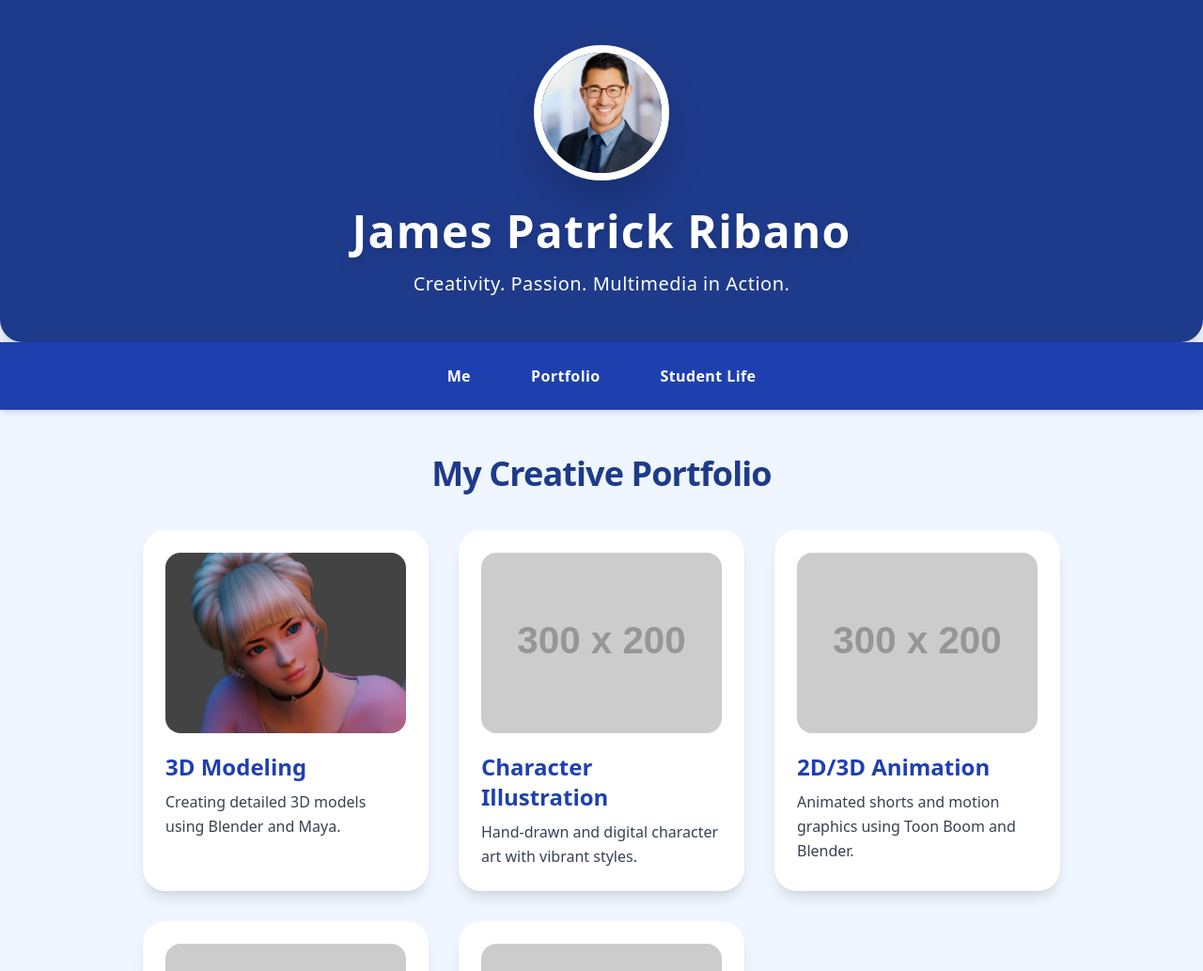
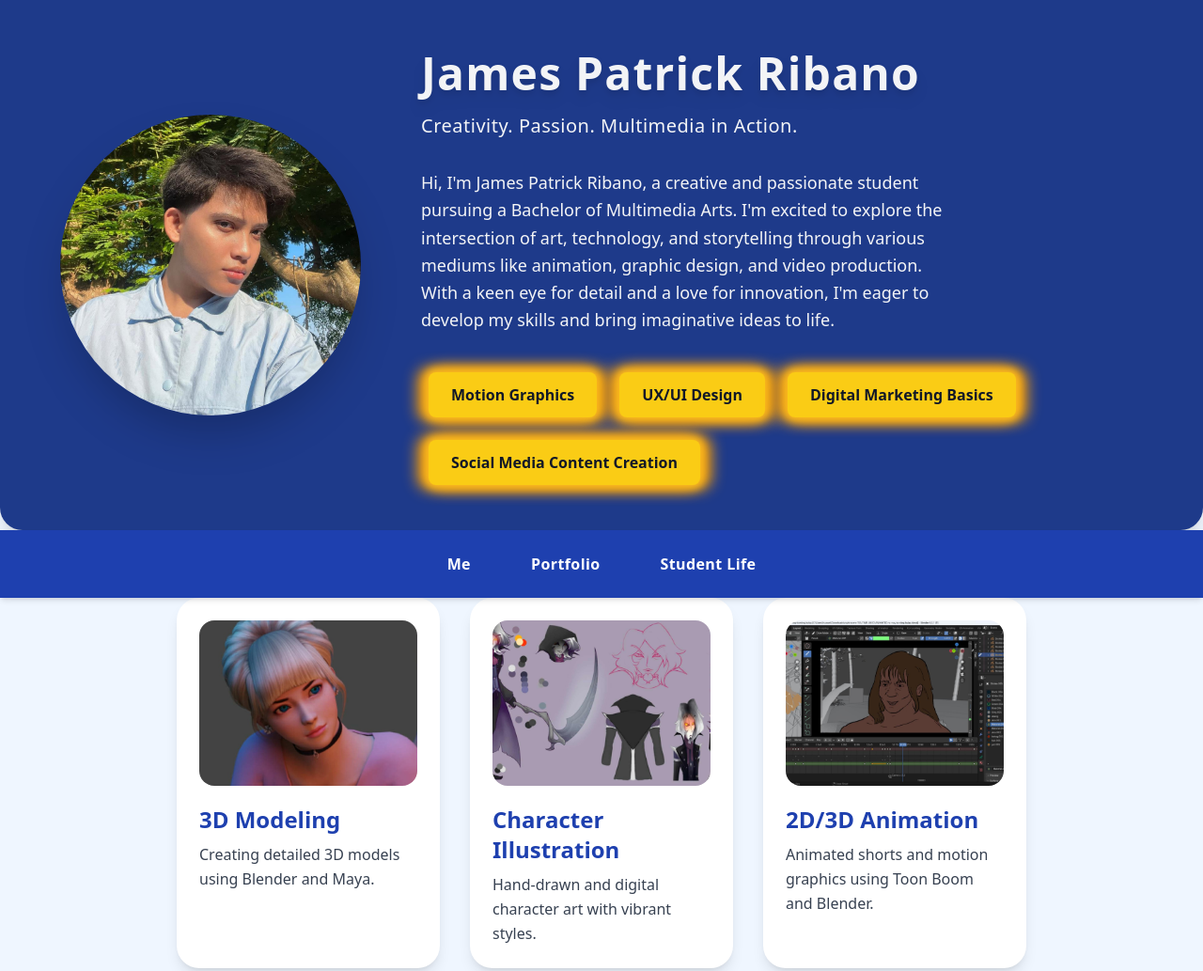
Before and after one commit to RHOYDZ/JC-web, a plain HTML site: page index.html in a window 1280 px wide. Shown: the top 1033 px of the page at 94% size. Drawn offline with nearby package versions, Linux system fonts and the light colour scheme; placeholder pictures from the web are drawn by us.

Commit message:
Add files via upload

```diff
--- a/index.html
+++ b/index.html
@@ -3,7 +3,7 @@
 <head>
   <meta charset="UTF-8" />
   <meta name="viewport" content="width=device-width, initial-scale=1" />
-  <title>BMMA Student Portfolio</title>
+  <title>James Patrick Ribano Portfolio</title>
   <script src="https://cdn.tailwindcss.com"></script>
   <style>
     /* Optional: Smooth transition for hover on links */
@@ -18,16 +18,71 @@
 </head>
 <body class="bg-blue-50 text-gray-900 font-sans">
 
-  <!-- Header with Profile Picture -->
-  <header id="patrick" class="bg-blue-900 text-white py-12 px-6 text-center shadow-xl rounded-b-3xl">
-    <div class="max-w-3xl mx-auto">
-      <img src="../patrick.jpg" alt="Profile Picture"
-           class="w-36 h-36 mx-auto rounded-full border-8 border-white shadow-2xl object-cover mb-6 transition-transform duration-300 hover:scale-105">
+    <style>
+        @keyframes flame-flicker {
+          0%, 100% {
+            box-shadow:
+              0 0 5px 2px #facc15,
+              -5px 0 10px 3px #fbbf24,
+              5px 0 10px 3px #fbbf24;
+          }
+          50% {
+            box-shadow:
+              0 0 8px 3px #fbbf24,
+              -7px 0 15px 5px #f59e0b,
+              7px 0 15px 5px #f59e0b;
+          }
+        }
+        .flame-highlight {
+          animation: flame-flicker 2s infinite alternate;
+        }
+      </style>
 
-      <h1 class="text-5xl font-extrabold leading-tight tracking-wide drop-shadow-lg">James Patrick Ribano</h1>
-      <p class="text-xl mt-3 font-light tracking-wide">Creativity. Passion. Multimedia in Action.</p>
+      <header id="patrick" class="bg-blue-900 text-gray-100 py-12 px-6 shadow-xl rounded-b-3xl">
+        <div class="max-w-6xl mx-auto flex flex-col md:flex-row items-center gap-16">
+
+          <!-- Profile Picture -->
+          <img src="../pic.jpg" alt="Profile Picture"
+            class="w-80 h-80 rounded-full shadow-2xl object-cover transform hover:-translate-y-2 transition-transform duration-500" />
+
+          <!-- Text Content -->
+          <div class="text-center md:text-left">
+            <h1 class="text-5xl font-extrabold leading-tight tracking-wide drop-shadow-lg">
+              James Patrick Ribano
+            </h1>
+            <p class="text-xl mt-3 font-light tracking-wide">
+              Creativity. Passion. Multimedia in Action.
+            </p>
+            <p class="mt-8 text-lg leading-relaxed max-w-xl font-light mx-auto md:mx-0">
+              Hi, I'm James Patrick Ribano, a creative and passionate student pursuing a Bachelor of Multimedia Arts.
+              I'm excited to explore the intersection of art, technology, and storytelling through various mediums
+              like animation, graphic design, and video production. With a keen eye for detail and a love for innovation,
+              I'm eager to develop my skills and bring imaginative ideas to life.
+            </p>
+
+            <!-- Centered Horizontal Skills List -->
+            <ul class="mt-10 flex justify-center md:justify-start flex-wrap gap-6 px-2">
+              <li class="flame-highlight bg-yellow-400 text-gray-900 px-6 py-3 rounded-lg font-semibold shadow-md whitespace-nowrap">
+                Motion Graphics
+              </li>
+              <li class="flame-highlight bg-yellow-400 text-gray-900 px-6 py-3 rounded-lg font-semibold shadow-md whitespace-nowrap">
+                UX/UI Design
+              </li>
+              <li class="flame-highlight bg-yellow-400 text-gray-900 px-6 py-3 rounded-lg font-semibold shadow-md whitespace-nowrap">
+                Digital Marketing Basics
+              </li>
+              <li class="flame-highlight bg-yellow-400 text-gray-900 px-6 py-3 rounded-lg font-semibold shadow-md whitespace-nowrap">
+                Social Media Content Creation
+              </li>
+            </ul>
+
+          </div>
         </div>
       </header>
+
+
+
+
 
   <!-- Navigation -->
   <nav class="bg-blue-800 text-white py-4 shadow-md sticky top-0 z-10">
@@ -48,63 +103,51 @@
 
 
 <!-- Portfolio Section -->
-<section id="portfolio" class="max-w-5xl mx-auto py-12 px-6">
-    <h2 class="text-4xl font-extrabold text-blue-900 mb-10 text-center tracking-tight">My Creative Portfolio</h2>
+<div id="portfolio" class="flex flex-col items-center gap-10">
 
-    <div class="grid grid-cols-1 sm:grid-cols-2 lg:grid-cols-3 gap-8">
-
+    <!-- Top Row - 3 Cards -->
+    <div class="flex flex-wrap justify-center gap-8">
       <!-- 3D Modeling -->
-      <div
-        class="bg-white rounded-3xl p-6 shadow-lg hover:shadow-2xl transition-shadow duration-300 hover:scale-[1.03] cursor-pointer"
-        data-gallery="3d-modeling"
-      >
-        <img src="../3d modeling/1.jpg" alt="3D Modeling" class="rounded-2xl mb-5 object-cover w-full h-48">
+      <div class="w-[280px] bg-white rounded-3xl p-6 shadow-lg hover:shadow-2xl transition hover:scale-[1.03] cursor-pointer" data-gallery="3d-modeling">
+        <img src="../3d modeling/1.jpg" alt="3D Modeling" class="rounded-2xl mb-5 object-cover w-full h-44">
         <h3 class="text-2xl font-bold text-blue-800 mb-2">3D Modeling</h3>
         <p class="text-gray-700 leading-relaxed">Creating detailed 3D models using Blender and Maya.</p>
       </div>
 
       <!-- Character Illustration -->
-      <div
-        class="bg-white rounded-3xl p-6 shadow-lg hover:shadow-2xl transition-shadow duration-300 hover:scale-[1.03] cursor-pointer"
-        data-gallery="character-illustration"
-      >
-        <img src="https://via.placeholder.com/300x200?text=Character+Illustration" alt="Character Illustration" class="rounded-2xl mb-5 object-cover w-full h-48">
+      <div class="w-[280px] bg-white rounded-3xl p-6 shadow-lg hover:shadow-2xl transition hover:scale-[1.03] cursor-pointer" data-gallery="character-illustration">
+        <img src="../charac/1.jpg" alt="Character Illustration" class="rounded-2xl mb-5 object-cover w-full h-44">
         <h3 class="text-2xl font-bold text-blue-800 mb-2">Character Illustration</h3>
         <p class="text-gray-700 leading-relaxed">Hand-drawn and digital character art with vibrant styles.</p>
       </div>
 
       <!-- 2D/3D Animation -->
-      <div
-        class="bg-white rounded-3xl p-6 shadow-lg hover:shadow-2xl transition-shadow duration-300 hover:scale-[1.03] cursor-pointer"
-        data-gallery="2d-3d-animation"
-      >
-        <img src="https://via.placeholder.com/300x200?text=2D+3D+Animation" alt="2D/3D Animation" class="rounded-2xl mb-5 object-cover w-full h-48">
+      <div class="w-[280px] bg-white rounded-3xl p-6 shadow-lg hover:shadow-2xl transition hover:scale-[1.03] cursor-pointer" data-gallery="2d-3d-animation">
+        <img src="../2-3d/1.jpg" alt="2D/3D Animation" class="rounded-2xl mb-5 object-cover w-full h-44">
         <h3 class="text-2xl font-bold text-blue-800 mb-2">2D/3D Animation</h3>
         <p class="text-gray-700 leading-relaxed">Animated shorts and motion graphics using Toon Boom and Blender.</p>
       </div>
+    </div>
 
+    <!-- Bottom Row - 2 Cards Centered -->
+    <div class="flex justify-center gap-8">
       <!-- Color Grading -->
-      <div
-        class="bg-white rounded-3xl p-6 shadow-lg hover:shadow-2xl transition-shadow duration-300 hover:scale-[1.03] cursor-pointer"
-        data-gallery="color-grading"
-      >
-        <img src="https://via.placeholder.com/300x200?text=Color+Grading" alt="Color Grading" class="rounded-2xl mb-5 object-cover w-full h-48">
+      <div class="w-[280px] bg-white rounded-3xl p-6 shadow-lg hover:shadow-2xl transition hover:scale-[1.03] cursor-pointer" data-gallery="color-grading">
+        <img src="color/1.jpg" alt="Color Grading" class="rounded-2xl mb-5 object-cover w-full h-44">
         <h3 class="text-2xl font-bold text-blue-800 mb-2">Color Grading</h3>
         <p class="text-gray-700 leading-relaxed">Enhancing video mood and tone with professional color grading.</p>
       </div>
 
       <!-- Story Book -->
-      <div
-        class="bg-white rounded-3xl p-6 shadow-lg hover:shadow-2xl transition-shadow duration-300 hover:scale-[1.03] cursor-pointer"
-        data-gallery="story-book"
-      >
-        <img src="https://via.placeholder.com/300x200?text=Story+Book" alt="Story Book" class="rounded-2xl mb-5 object-cover w-full h-48">
+      <div class="w-[280px] bg-white rounded-3xl p-6 shadow-lg hover:shadow-2xl transition hover:scale-[1.03] cursor-pointer" data-gallery="story-book">
+        <img src="book/1.jpg" alt="Story Book" class="rounded-2xl mb-5 object-cover w-full h-44">
         <h3 class="text-2xl font-bold text-blue-800 mb-2">Story Book</h3>
         <p class="text-gray-700 leading-relaxed">Illustrated storybooks combining art and narrative design.</p>
       </div>
+    </div>
 
   </div>
-  </section>
+
 
 <!-- Modal Overlay -->
 <div id="modal" class="fixed inset-0 bg-black bg-opacity-70 flex justify-center items-center p-4 hidden z-50">
@@ -126,24 +169,31 @@
         "../3d modeling/3.jpg"
       ],
       "character-illustration": [
-        "https://via.placeholder.com/400x300?text=Character+1",
-        "https://via.placeholder.com/400x300?text=Character+2",
-        "https://via.placeholder.com/400x300?text=Character+3"
+      "../charac/1.jpg",
+      "../charac/2.jpg",
     ],
     "2d-3d-animation": [
-        "https://via.placeholder.com/400x300?text=Animation+1",
-        "https://via.placeholder.com/400x300?text=Animation+2",
-        "https://via.placeholder.com/400x300?text=Animation+3"
+      "../2-3d/1.jpg",
+      "../2-3d/2.jpg",
+      "../2-3d/3.jpg",
     ],
     "color-grading": [
-        "https://via.placeholder.com/400x300?text=Color+Grading+1",
-        "https://via.placeholder.com/400x300?text=Color+Grading+2",
-        "https://via.placeholder.com/400x300?text=Color+Grading+3"
+      "color/1.jpg",
+        "color/2.jpg",
+        "color/3.jpg"
     ],
     "story-book": [
-        "https://via.placeholder.com/400x300?text=Story+Book+1",
-        "https://via.placeholder.com/400x300?text=Story+Book+2",
-        "https://via.placeholder.com/400x300?text=Story+Book+3"
+      "book/1.jpg",
+      "book/2.jpg",
+        "book/3.jpg",
+        "book/4.jpg"
+        ,"book/5.jpg",
+        ,"book/6.jpg",
+        ,"book/7.jpg",
+        ,"book/8.jpg",
+        ,"book/9.jpg",
+        ,"book/10.jpg",
+
     ]
     };
 
```
Also changed, not shown: 2-3d/1.jpg (added), 2-3d/2.jpg (added), 2-3d/3.jpg (added), book/1.jpg (added), book/10.jpg (added), book/2.jpg (added), book/3.jpg (added), book/4.jpg (added), book/5.jpg (added), book/6.jpg (added), book/7.jpg (added), book/8.jpg (added), book/9.jpg (added), charac/1.jpg (added), 5 more files. Lines whose indentation alone changed are shown as unchanged.
